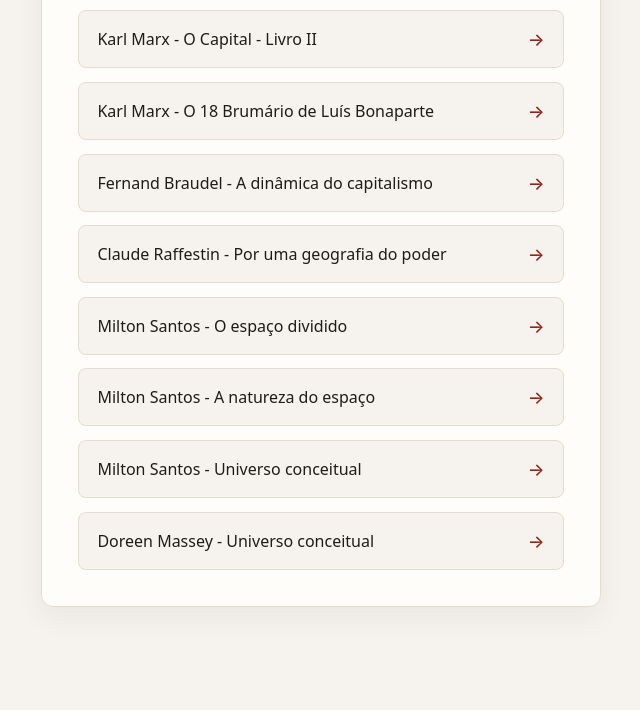
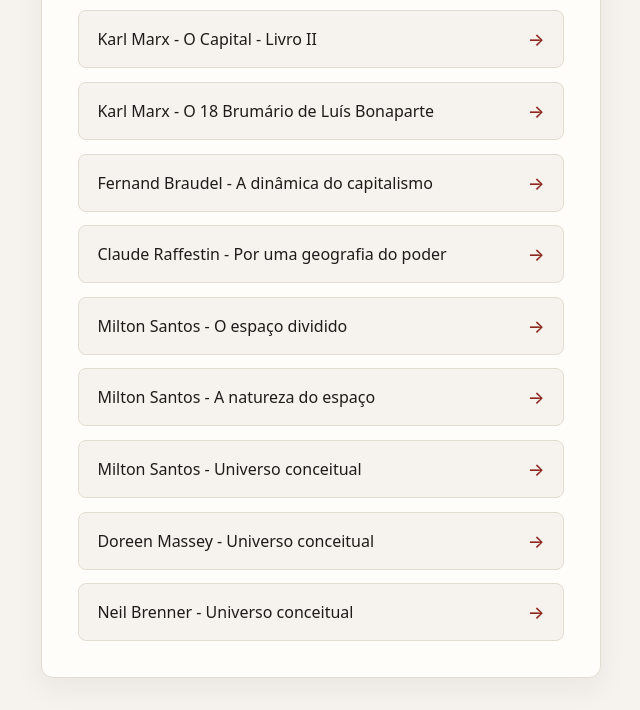
Before and after one commit to wagnerwn/books, a plain HTML site: page index.html in a window 1280 px wide. Shown: the part 198-908 px from the top of the page, without its empty margins (319-959 px from the left). Before the commit the page ends 837 px from the top, so only its background shows below. Drawn offline with Linux system fonts and the light colour scheme.

Commit message:
Update index.html

```diff
--- a/index.html
+++ b/index.html
@@ -116,6 +116,7 @@
       <li><a href="a_natureza_do_espa_o_atlas_infogr_fico_interativo.html">Milton Santos - A natureza do espaço</a></li>
       <li><a href="universo_conceitual_de_milton_santos_atlas_interativo_de_conceitos_e_obras.html">Milton Santos - Universo conceitual</a></li>
       <li><a href="doreen_massey_atlas_conceitual_e_bibliogr_fico.html">Doreen Massey - Universo conceitual</a></li>
+      <li><a href="neil_brenner_atlas_conceitual_e_bibliogr_fico.html">Neil Brenner - Universo conceitual</a></li>
     </ul>
   </main>
 </body>
```
